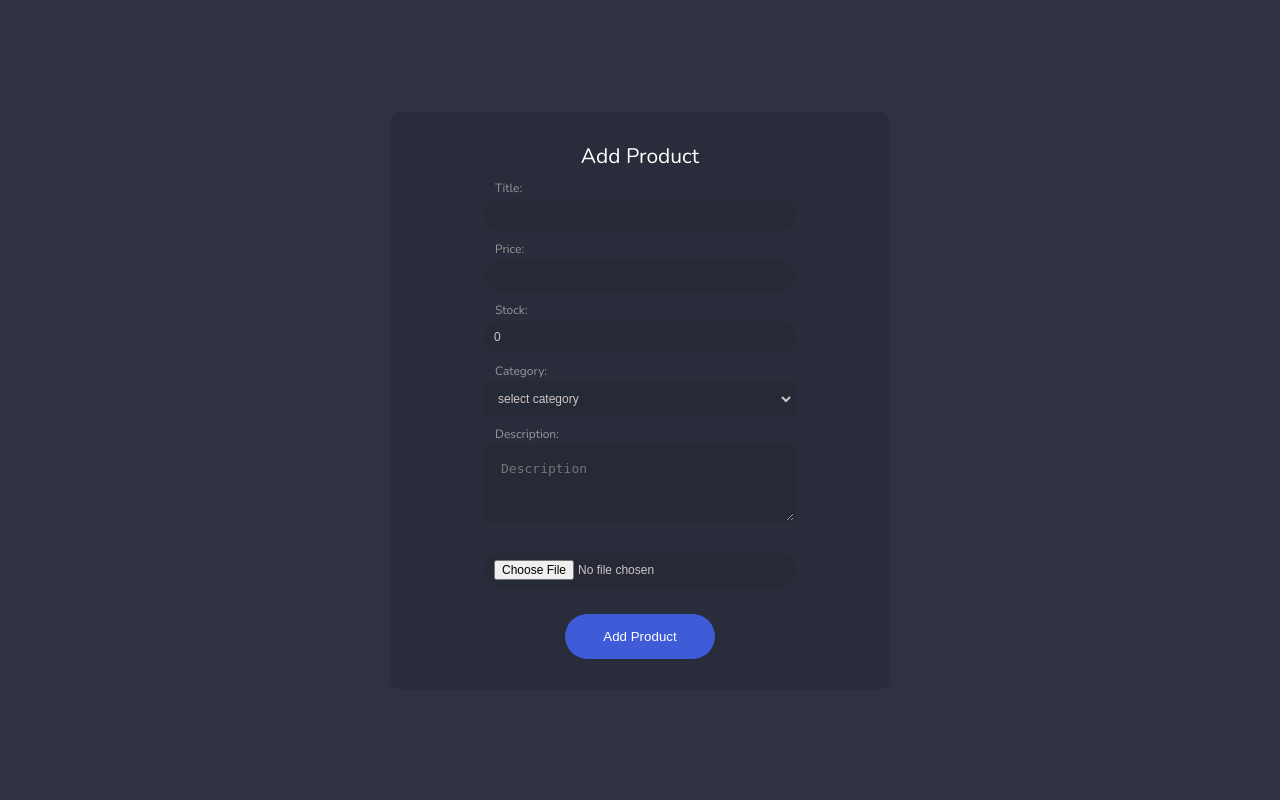
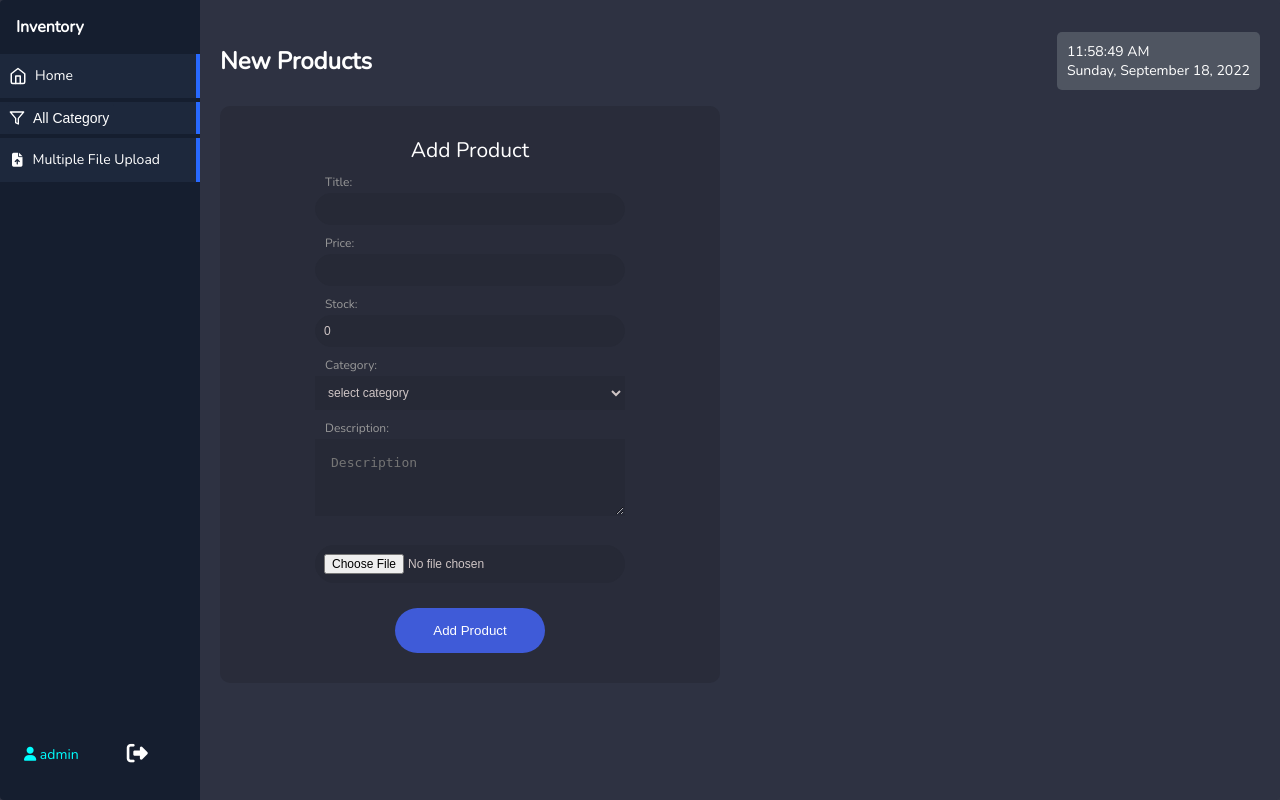
Before and after one commit to iamfoysal/complete-django-inventory, a Django app: page /add-product/ in a window 1280 px wide. Run offline with Django 4.2, Linux system fonts and the light colour scheme; a user stored in the database is signed in; data comes from the database, SQL or seed files in the repository; both versions use the stored data as it was after the commit; some libraries are stand-ins or nearby versions.

Commit message:
product-table and clock updated

```diff
--- a/shop/templates/shop/add-product.html
+++ b/shop/templates/shop/add-product.html
@@ -1,7 +1,87 @@
 {% extends 'base.html' %}
 {% block title %}Add New Product {% endblock %}
 {% block content %}
+<style>
+     .clock {
+    color: #fff;
+    font-size: 14px;
+    padding: 5px;
+    border-radius: 5px;;
+
+  }
+
+</style>
 <section class="wrapper">
+
+<div class="app-container">
+  <div class="sidebar">
+      <div class="sidebar-header">
+          <div class="app-icon">
+              <h4>Inventory</h4>
+          </div>
+      </div>
+      <ul class="sidebar-list">
+          <li class="sidebar-list-item active">
+              <a style="margin-left: -7px;" href="{% url 'index' %}">
+                  <svg xmlns="http://www.w3.org/2000/svg" width="18" height="18" viewBox="0 0 24 24" fill="none"
+                      stroke="currentColor" stroke-width="2" stroke-linecap="round" stroke-linejoin="round"
+                      class="feather feather-home">
+                      <path d="M3 9l9-7 9 7v11a2 2 0 0 1-2 2H5a2 2 0 0 1-2-2z" />
+                      <polyline points="9 22 9 12 15 12 15 22" />
+                  </svg>
+                  <span>Home</span>
+              </a>
+          </li>
+
+          <li class="sidebar-list-item active">
+              <div class="filter-button-wrapper">
+                  <button class="action-button filter jsFilter">
+                      <svg xmlns="http://www.w3.org/2000/svg" width="16" height="16" viewBox="0 0 24 24" fill="none"
+                          stroke="currentColor" stroke-width="2" stroke-linecap="round" stroke-linejoin="round"
+                          class="feather feather-filter">
+                          <polygon points="22 3 2 3 10 12.46 10 19 14 21 14 12.46 22 3" />
+                      </svg>
+                      <span>All Category</span>
+                      <div class="filter-menu">
+                          {% for category in categories %}
+                          <a href=" {% url 'category-product' category.id %}">
+                              {{category.name}}
+                          </a>
+                          {% endfor %}
+                      </div>
+                  </button>
+              </div>
+          </li>
+
+          <li class="sidebar-list-item active">
+              <a style="margin-left: -4px;" href="{% url 'upload' %}"><i class="fa-solid fa-file-arrow-up"></i>
+                  <span style="padding-left: 10px;"> Multiple File Upload</span>
+              </a>
+          </li>
+
+      </ul>
+      <div class="account-info">
+          <div class="account-info-name">
+              <a href="#" style="text-decoration: none; color:aqua"><i class="fa-solid fa-user"></i>
+                  {{ request.user.username }}</a>
+          </div>
+          <a class="logout-btn" href="{% url 'signout'%}"><i class="fa-solid fa-right-from-bracket"></i></a>
+      </div>
+  </div>
+
+  <div class="app-content">
+
+      <div class="app-content-actions">
+        <h1 class="app-content-headerText">New Products</h1>
+          <div class="app-content-actions" style=" background-color: #4f5561; border-radius: 5px; padding: 5px; ">
+            <div class="clock" id="clock"> </div>
+          </div>
+      </div>
+
+      <div class="products-area-wrapper tableView">
+          <link href="https://fonts.googleapis.com/css?family=Poppins:400,700" rel="stylesheet">
+
+          <div class="container" id="">
             <div class="content">
               <header>
                 <p class="add-product-content" >Add Product</p>
@@ -24,5 +104,36 @@
                 </form>
               </section>
             </div>
+          </div>
+      </div>
+  </div>
+</div>
+</div>
 </section>
+<script>
+      function clock() {
+          let date = new Date();
+          let hours = date.getHours();
+          let minutes = date.getMinutes();
+          let seconds = date.getSeconds();
+          let day = date.getDay();
+          let month = date.getMonth();
+          let year = date.getFullYear();
+          let daylist = ["Sunday", "Monday", "Tuesday", "Wednesday", "Thursday", "Friday", "Saturday"];
+          let monthlist = ["January", "February", "March", "April", "May", "June", "July", "August", "September", "October", "November", "December"];
+          let ampm = hours >= 12 ? 'PM' : 'AM';
+          hours = hours % 12;
+          hours = hours ? hours : 12;
+          hours = hours < 10 ? '0' + hours : hours;
+          minutes = minutes < 10 ? '0' + minutes : minutes;
+          seconds = seconds < 10 ? '0' + seconds : seconds;
+          let time = hours + ":" + minutes + ":" + seconds + " " + ampm;
+          let date1 = daylist[day] + ", " + monthlist[month] + " " + date.getDate() + ", " + year;
+          document.getElementById("clock").innerHTML = time + "<br>" + date1;
+          let t = setTimeout(clock, 500);
+      }
+      clock();
+    </script>
+</script>
+
 {% endblock %}
--- a/static/css/style.css
+++ b/static/css/style.css
@@ -894,3 +894,6 @@ li{
   }
 
   /* messege section end */
+
+
+  /* add-roduct-watch */
```
Also changed, not shown: multiplefile/templates/multiplefile/file.html (+8 -18 lines), db.sqlite3, 1 other file. Lines whose indentation alone changed are shown as unchanged.
